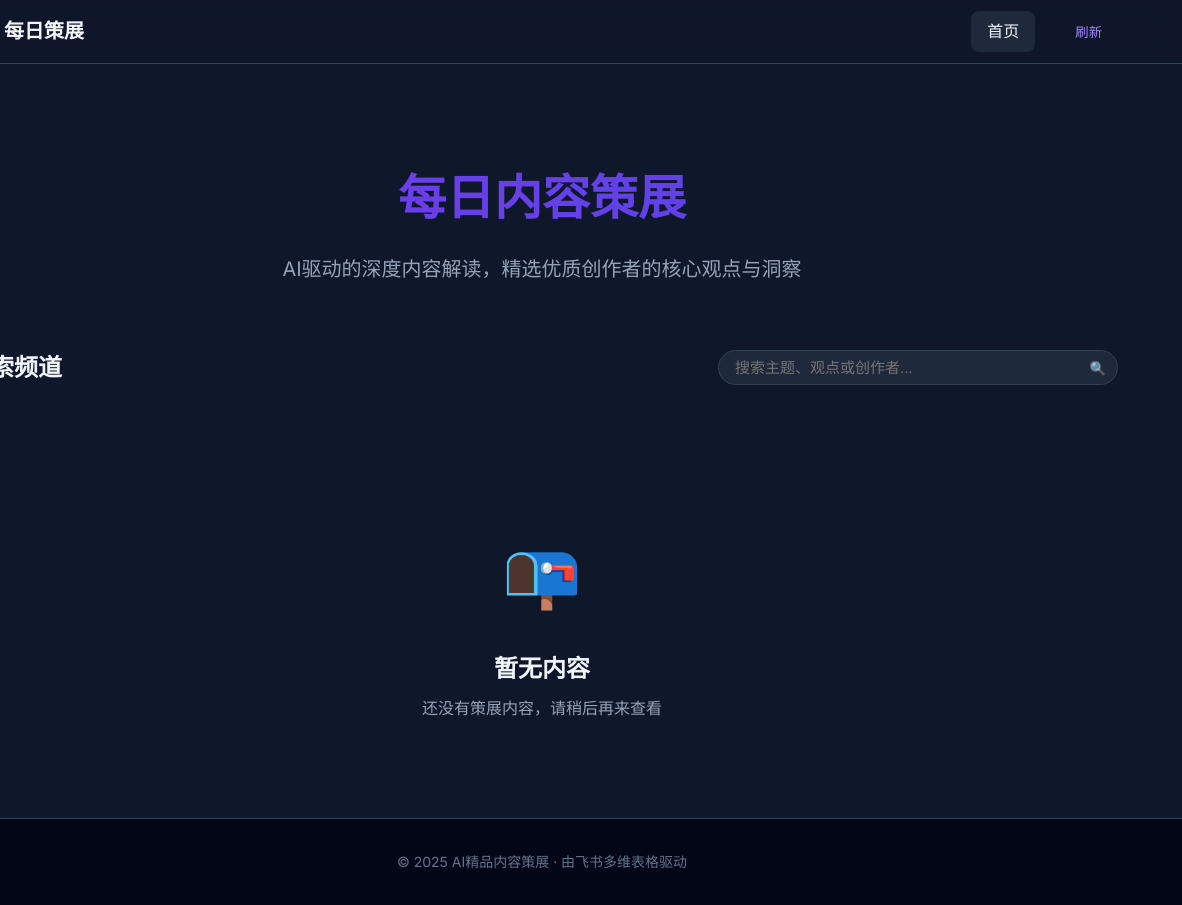
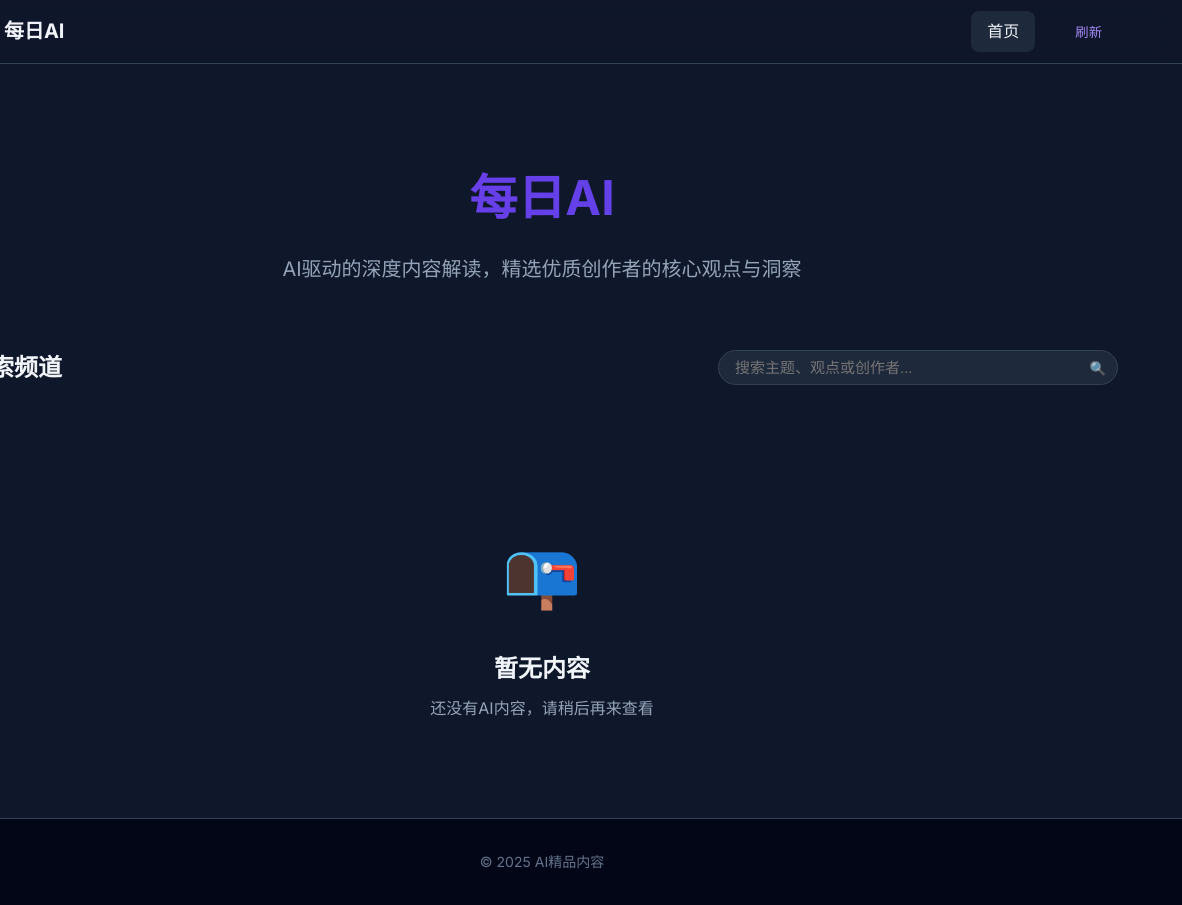
Before and after one commit to jacklucy007/everydaylearningai, a website built with Vite: page website/index.html in a window 1280 px wide. Shown: the whole page, 98-1280 px from the left. Built offline with nearby package versions, Linux system fonts and the light colour scheme; no server answers; files whose address does not match are found by name.

Commit message:
Update title and text references to 'AI精品内容'

```diff
--- a/website/index.html
+++ b/website/index.html
@@ -4,7 +4,7 @@
 <head>
     <meta charset="UTF-8">
     <meta name="viewport" content="width=device-width, initial-scale=1.0">
-    <title>AI精品内容策展</title>
+    <title>AI精品内容</title>
     <meta name="description" content="AI驱动的深度内容解读，精选优质创作者的核心观点与洞察">
 
     <!-- Fonts -->
@@ -25,7 +25,7 @@
             <div class="container">
                 <a href="/" class="logo">
                     <span class="logo-icon">✨</span>
-                    <span class="logo-text">每日策展</span>
+                    <span class="logo-text">每日AI</span>
                 </a>
                 <nav class="nav">
                     <a href="/" class="nav-link active">首页</a>
@@ -39,7 +39,7 @@
             <div class="container">
                 <!-- Hero Section -->
                 <section class="hero">
-                    <h1 class="hero-title">每日内容策展</h1>
+                    <h1 class="hero-title">每日AI</h1>
                     <p class="hero-subtitle">AI驱动的深度内容解读，精选优质创作者的核心观点与洞察</p>
                 </section>
 
@@ -74,7 +74,7 @@
                 <section id="emptyState" class="empty-state" style="display: none;">
                     <div class="empty-icon">📭</div>
                     <h3>暂无内容</h3>
-                    <p>还没有策展内容，请稍后再来查看</p>
+                    <p>还没有AI内容，请稍后再来查看</p>
                 </section>
             </div>
         </main>
@@ -82,7 +82,7 @@
         <!-- Footer -->
         <footer class="footer">
             <div class="container">
-                <p>© 2025 AI精品内容策展 · 由飞书多维表格驱动</p>
+                <p>© 2025 AI精品内容</p>
             </div>
         </footer>
     </div>
```
